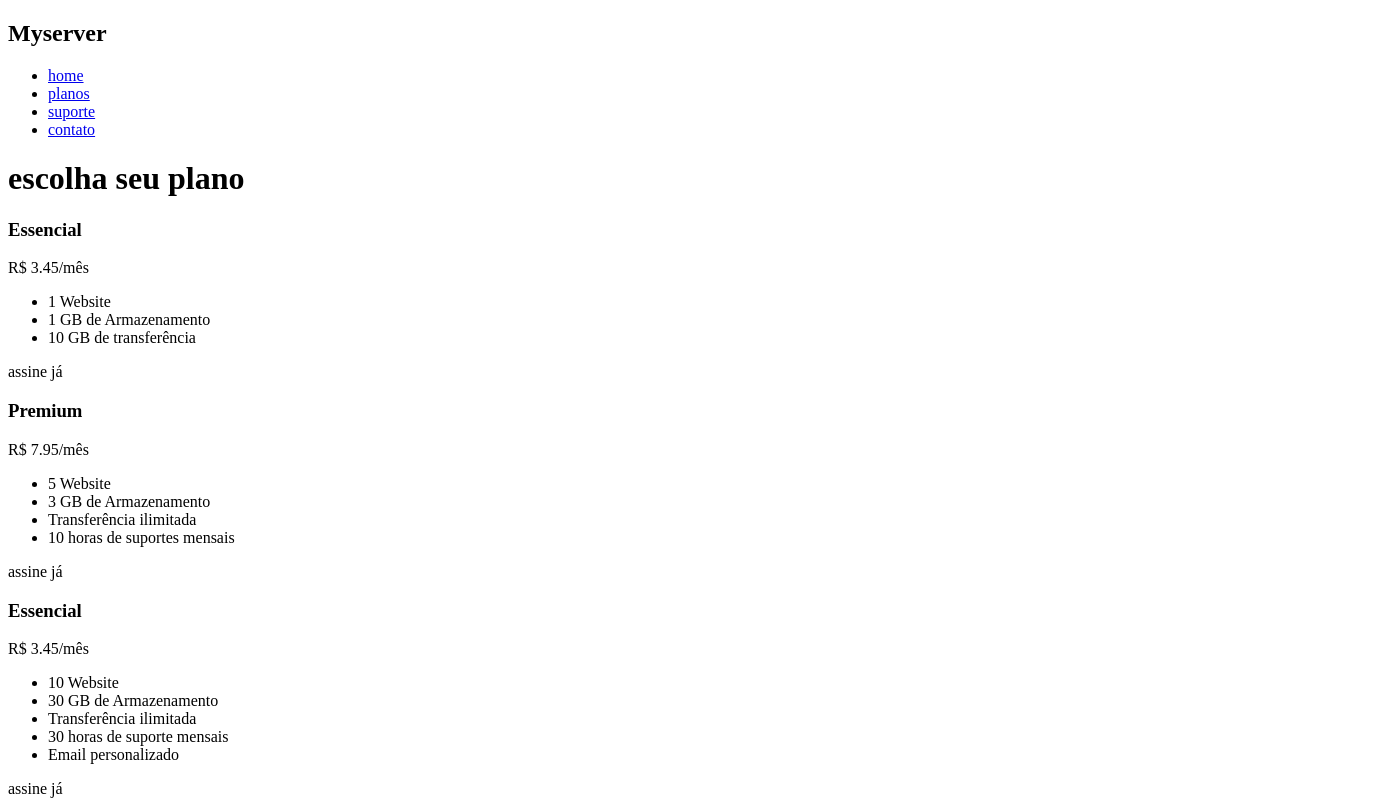
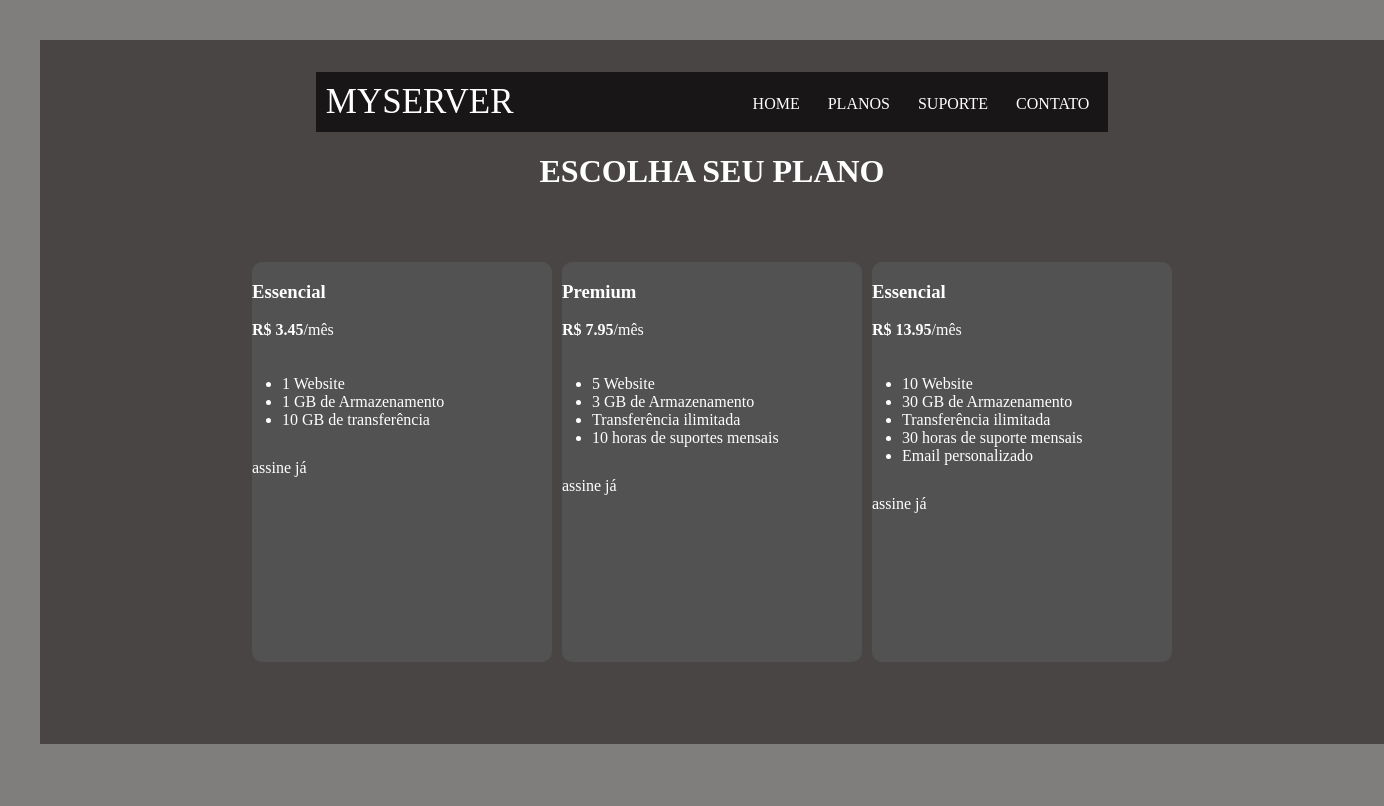
Before and after one commit to Jailsonrib/web-designer, a plain HTML site: page pagina_statics/index.html in a window 1280 px wide. Shown: the whole page, 1384 px wide, since content can reach past the window. Drawn offline with Linux system fonts and the light colour scheme.

Commit message:
fiz muitas auteracões

```diff
--- a/pagina_statics/index.html
+++ b/pagina_statics/index.html
@@ -3,33 +3,37 @@
 <head>
     <meta charset="UTF-8">
     <meta name="viewport" content="width=device-width, initial-scale=1.0">
+    <link rel="stylesheet" href="stylesCSS.css">
     <link rel="shortcut icon" href="images/icon.png" type="image/x-icon">
     <title>Document</title>
 </head>
 <body>
-  <header>
-    <nav>
-        <h1>Myserver</h1>
-        <ul>
-            <li><a href="#">home</a></li>
-            <li><a href="#">planos</a></li>
-            <li><a href="#">suporte</a></li>
-            <li><a href="#">contato</a></li>
-        </ul>
+  <header class="head__content">
+
+    <nav class="nav__head">
+            <div class="list-head__content_div">
+            <div class="nav-head__content">Myserver</div>
+            <div><a href="#" class="list-head-content__a">home</a></div>
+            <div><a href="#" class="list-head-content__a">planos</a></div>
+            <div><a href="#" class="list-head-content__a">suporte</a></div>
+            <div><a href="#" class="list-head-content__a">contato</a></div>
+
+        </div>
     </nav>
-
-    <main>
-        <h1>escolha seu plano</h1>
+    </header>
+    <div ><h1 class="main__title">escolha seu plano</h1></div>
+    <main class="main__content">
 
 
-        <section>
-            <article>
-                <header>
+
+        <section class="main-section">
+            <article class="list__article">
+                <header class="head-article">
                     <h1>Essencial</h1>
-                    <p>R$ 3.45/mês</p>
+                    <p><strong class="list_prices">R$ 3.45</strong>/mês</p>
 
                 </header>
-                <ul>
+                <ul class="list-section">
                     <li>1 Website</li>
                     <li>1 GB de Armazenamento</li>
                     <li>10 GB de transferência</li>
@@ -39,14 +43,14 @@
         </section>
 
 
-        <section>
-            <article>
-                <header>
+        <section class="main-section">
+            <article class="list__article">
+                <header class="head-article">
                     <h1>Premium</h1>
-                    <p>R$ 7.95/mês</p>
+                    <p><strong class="list_prices">R$ 7.95</strong>/mês</p>
 
                 </header>
-                <ul>
+                <ul class="list-section">
                     <li>5 Website</li>
                     <li>3 GB de Armazenamento</li>
                     <li>Transferência ilimitada</li>
@@ -57,14 +61,14 @@
         </section>
 
 
-        <section>
-            <article>
-                <header>
+        <section class="main-section">
+            <article class="list__article">
+                <header class="head-article">
                     <h1>Essencial</h1>
-                    <p>R$ 3.45/mês</p>
+                    <p><strong class="list_prices">R$ 13.95</strong>/mês</p>
 
                 </header>
-                <ul>
+                <ul class="list-section">
                     <li>10 Website</li>
                     <li>30 GB de Armazenamento</li>
                     <li>Transferência ilimitada</li>
@@ -78,6 +82,6 @@
 
     </main>
 
-  </header>
+
 </body>
 </html>
--- a/pagina_statics/stylesCSS.css
+++ b/pagina_statics/stylesCSS.css
@@ -0,0 +1,84 @@
+html,body{
+    background-color: rgba(32, 27, 27, 0.567);
+    padding: 32px;
+    width: 100%;
+    color: white;
+    display: flex;
+    flex-wrap: wrap;
+    justify-content: center;
+    align-items: center;
+    flex-direction: column;
+}
+.main__content{
+    /* background-color: rgb(190, 133, 112); */
+    display: flex;
+    justify-content: center;
+    align-items: center;
+    width: 80%;
+    height: 500px;
+
+    gap: 10px;
+
+}
+.main__title{
+    text-transform: uppercase;
+}
+.nav-head__content{
+
+    text-transform: uppercase ;
+    font-size: 35px;
+    margin-right: 220px;
+
+
+
+}
+.head__content{
+    margin-bottom: 0;
+    height:fit-content;
+    background-color: rgba(5, 4, 4, 0.712);
+
+    width: max-content;
+
+
+
+}
+.list-head__content_div{
+    display: flex;
+    justify-content: flex-end;
+    align-items:flex-end;
+    gap:10px;
+
+
+}
+
+.nav__head {
+    text-transform: uppercase;
+    text-decoration: none;
+    padding: 10px;
+
+
+
+
+}
+.list-head-content__a:hover{
+    background-color: #a8c623;
+    color: #050202;
+}
+.list-head-content__a{
+    text-decoration: none;
+    display:flex;
+    padding: 9px;
+    border-radius: 10px;
+    color: white;
+}
+.main-section{
+    background-color: rgba(87, 87, 87, 0.712);
+    width: 300px;
+    border-radius: 10px;
+    height: 400px;
+
+}
+.list-section{
+    padding: 20px;
+    margin: 10px;
+}
```
